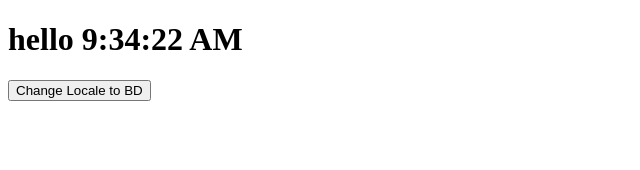
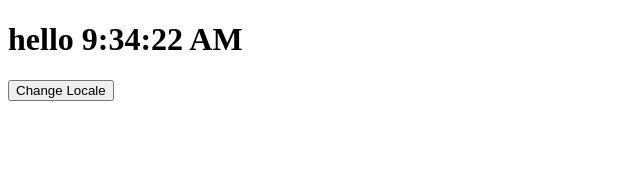
Before and after one commit to HelloAlberuni/myreact, a React (Create React App) app: page / in a window 1280 px wide. Shown: the top 170 px of the page, without its empty margins (0-640 px from the left). Built offline with nearby package versions, Linux system fonts and the light colour scheme.

Commit message:
Started practicing lesson 9

```diff
--- a/src/components/Button.js
+++ b/src/components/Button.js
@@ -2,19 +2,26 @@ import React from 'react';
 
 class Button extends React.Component{
     shouldComponentUpdate(nextProps){
-        const {change:currentChange} = this.props;
-        const {change:nextChange} = nextProps;
+        const {change:currentChange, locale:currentLocale} = this.props;
+        const {change:nextChange, locale:nextLocale} = nextProps;
 
-        console.log(currentChange);
-        console.log(nextChange);
+        // console.log(currentChange);
+        // console.log(nextChange);
+
+        if( currentChange === nextChange && currentLocale === nextLocale ){
+            return false;
+        }
+
+        return true;
     }
 
     render(){
-        const { change } = this.props;
+        // console.log('rendered button componenet');
+        const { change, locale } = this.props;
 
         return(
-            <button type='button' onClick={change}>
-                Change Locale to BD
+            <button type='button' onClick={() => {change(locale)}}>
+                Change Locale
             </button>
         );
     }
--- a/src/components/Clock.js
+++ b/src/components/Clock.js
@@ -27,20 +27,32 @@ class Clock extends React.Component{
     // Prvious click handle method has `this` issue
     // Solve the undefined this issue using arrow function
     clickHandle = (locale) => {
-        // Change state.
         this.setState({'locale': locale})
     }
 
 
 	render(){
+        // console.log('rendered clock componenet');
         const index = 0;
+
+        // const { date, locale } = this.state;
+        // let button;
+
+        // if( locale === 'en-US' ){
+        //     button =    `<Button change={this.clickHandle} locale="bn-BD"/>`;
+        // } else{
+        //     button =    `<Button change={this.clickHandle} locale="en-US"/>`;
+        // }
 
 		return (
             <div>
                 <h1 className='heading' tabIndex={index}>
                 <span className='text'>hello {this.state.date.toLocaleTimeString(this.state.locale)}</span>
                 </h1>
-                <Button change={this.clickHandle.bind(this, 'bn-BD')} />
+                {/* <Button change={this.clickHandle.bind(this, 'bn-BD')} /> it render button component each second */}
+
+                {/* It does not render the button component each second */}
+                <Button change={this.clickHandle} locale="bn-BD"/>
             </div>
 		);
 	}
```
